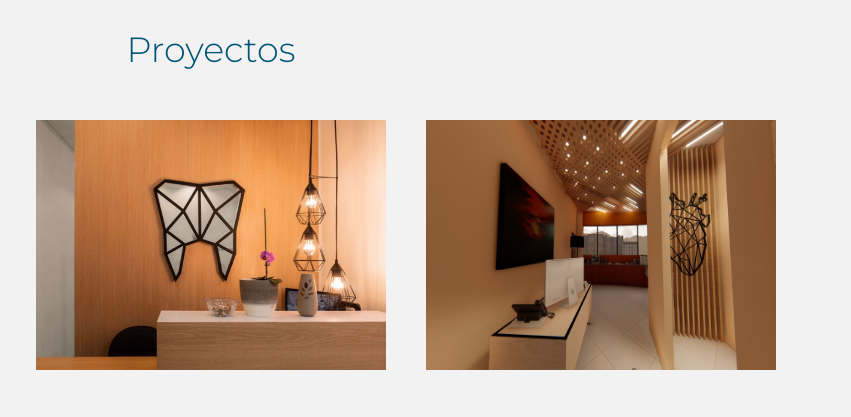
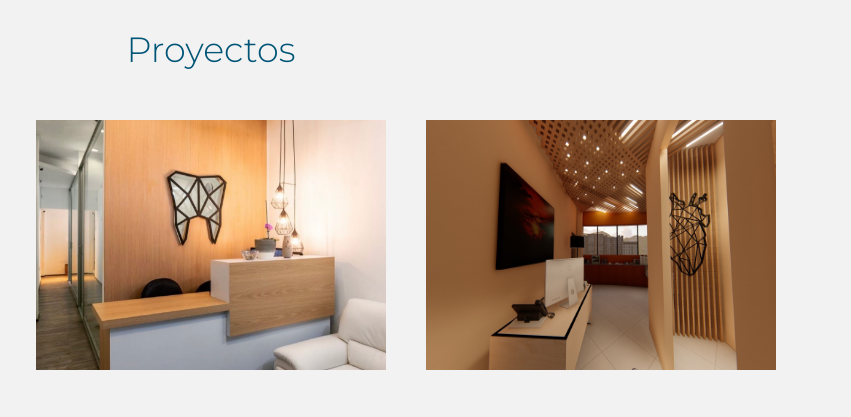
Before and after one commit to Rodrigodgweb/isainteiordesign, a plain HTML site: page proyectos.html in a window 1280 px wide. Shown: the part 80-497 px from the top of the page, 429-1280 px from the left. Drawn offline with Linux system fonts and the light colour scheme; a web font is replaced by a local one.

Commit message:
Update proyectos.html

```diff
--- a/proyectos.html
+++ b/proyectos.html
@@ -65,7 +65,7 @@
 </div>
 <div class="contenedor">
     <figure>
-      <img src="img/proyectos/consultorioden/01.png" alt="">
+      <img src="img/proyectos/consultorioden/03.png" alt="">
       <div class="capa">
         <a href="dentagil.html">
           <h3>Dentagil</h3>
```
